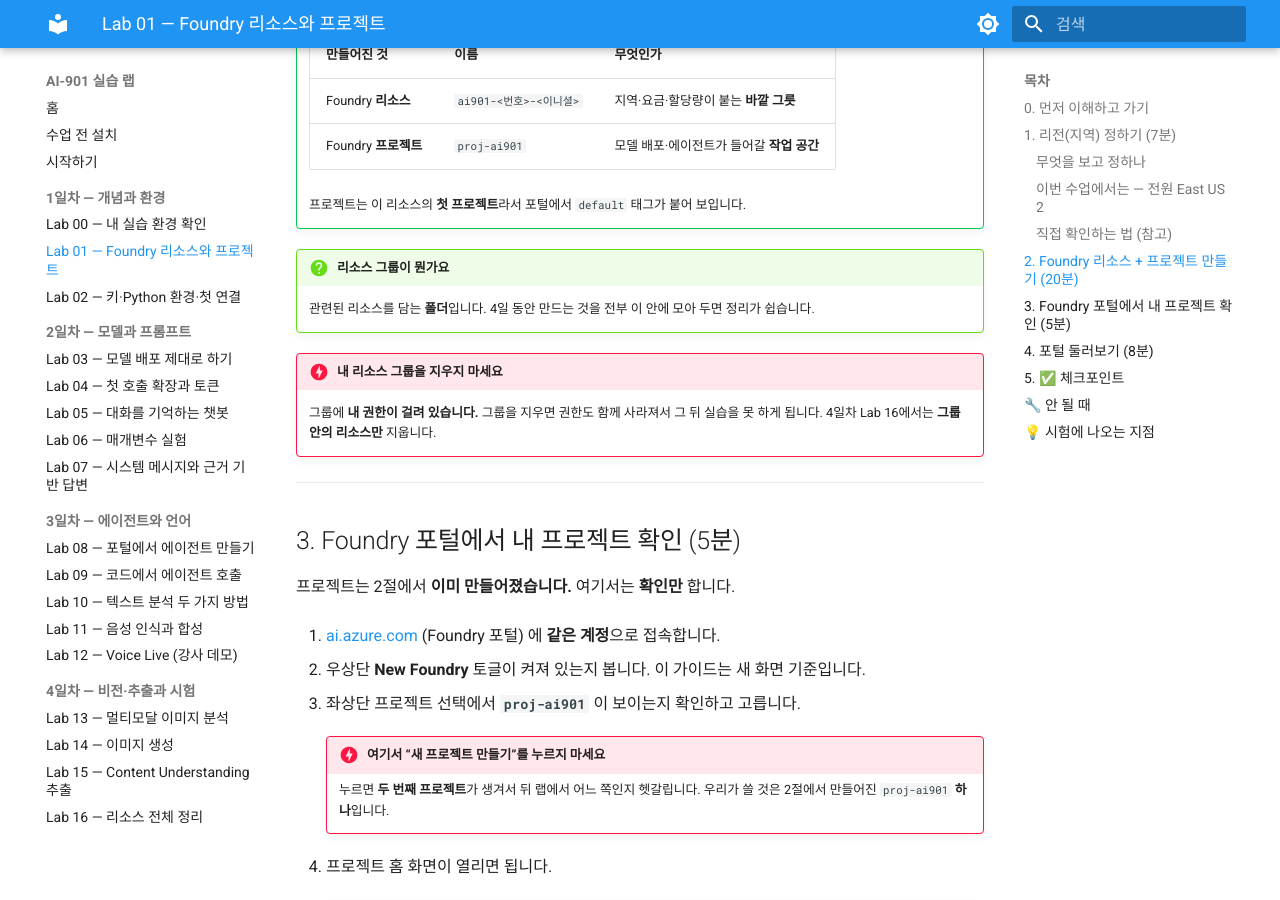
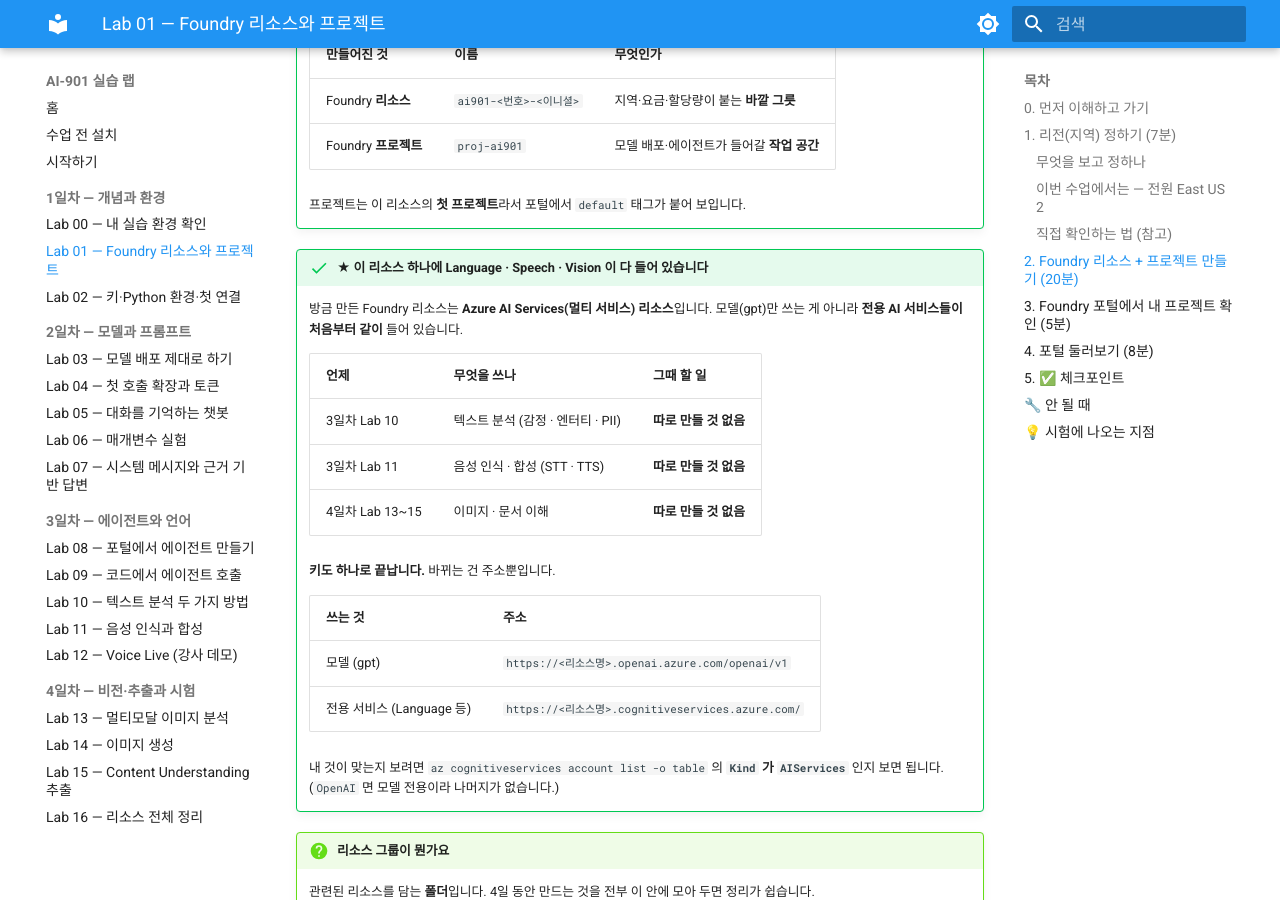
Before and after one commit to skilleat-labs/ai901-labs, an MkDocs documentation site: the page built from docs/labs/lab01-foundry-project.md, in a window 1280 px wide and 900 px high, scrolled down 3484 px. Built offline with MkDocs 1.6.1 and Material for MkDocs 9.7.7, drawn with Linux system fonts in a browser that asks for light colours; some of the changed text lies outside the part shown.

Commit message:
Lab 01 — 이 리소스 하나에 Language·Speech·Vision 이 다 들어 있다고 적었다
Lab 10 에서 "새 리소스도 키도 필요 없다"고 하는데, 정작 리소스를 만드는
Lab 01 에는 그 말이 없었다. 3일차에 "Language 는 언제 신청하냐"는 질문이
나오는 이유다.

만든 것이 AIServices 멀티 서비스 리소스라는 것, Lab 10·11·13~15 에서
따로 만들 게 없다는 것, 키는 하나고 주소만 바뀐다는 것을 2절 끝에 넣었다.
내 것이 맞는지 보는 az 명령도 같이 적었다. 시험 지점에도 한 줄 추가했다.

Lab 10 의 401·404 항목에는 kind 가 OpenAI 인 학생을 위한 강사용 우회로
(포털에서 Language service 를 F0 로 따로 생성)를 넣었다.

Co-Authored-By: Claude Opus 5 <noreply@anthropic.com>

```diff
--- a/docs/labs/lab01-foundry-project.md
+++ b/docs/labs/lab01-foundry-project.md
@@ -126,6 +126,26 @@
     | Foundry **프로젝트** | `proj-ai901` | 모델 배포·에이전트가 들어갈 **작업 공간** |
 
     프로젝트는 이 리소스의 **첫 프로젝트**라서 포털에서 `default` 태그가 붙어 보입니다.
+
+!!! success "★ 이 리소스 하나에 Language · Speech · Vision 이 다 들어 있습니다"
+    방금 만든 Foundry 리소스는 **Azure AI Services(멀티 서비스) 리소스**입니다.
+    모델(gpt)만 쓰는 게 아니라 **전용 AI 서비스들이 처음부터 같이** 들어 있습니다.
+
+    | 언제 | 무엇을 쓰나 | 그때 할 일 |
+    |---|---|---|
+    | 3일차 Lab 10 | 텍스트 분석 (감정 · 엔터티 · PII) | **따로 만들 것 없음** |
+    | 3일차 Lab 11 | 음성 인식 · 합성 (STT · TTS) | **따로 만들 것 없음** |
+    | 4일차 Lab 13~15 | 이미지 · 문서 이해 | **따로 만들 것 없음** |
+
+    **키도 하나로 끝납니다.** 바뀌는 건 주소뿐입니다.
+
+    | 쓰는 것 | 주소 |
+    |---|---|
+    | 모델 (gpt) | `https://<리소스명>.openai.azure.com/openai/v1` |
+    | 전용 서비스 (Language 등) | `https://<리소스명>.cognitiveservices.azure.com/` |
+
+    내 것이 맞는지 보려면 `az cognitiveservices account list -o table` 의
+    **`Kind` 가 `AIServices`** 인지 보면 됩니다. (`OpenAI` 면 모델 전용이라 나머지가 없습니다.)
 
 !!! question "리소스 그룹이 뭔가요"
     관련된 리소스를 담는 **폴더**입니다. 4일 동안 만드는 것을 전부 이 안에 모아 두면
@@ -274,6 +294,8 @@
     - **"지역(리전)을 정하는 단위는?"** → 프로젝트가 아니라 **리소스**
     - **"모델 배포와 에이전트가 들어가는 곳은?"** → **프로젝트**
     - **"리전 선택 시 가장 먼저 볼 것은?"** → **모델 가용성**
+    - **"하나의 AI Services 리소스로 여러 AI 서비스를 쓸 수 있나?"** → **그렇습니다.**
+      멀티 서비스 리소스 하나에 **키·엔드포인트 한 벌**로 Language · Speech · Vision 을 씁니다
     - **포털이 둘을 한 번에 만들어 주더라도** → 지역·과금·할당량은 **리소스**,
       모델 배포·에이전트는 **프로젝트**
 
```
Also changed, not shown: docs/labs/lab10-text-analysis.md (+3 -0 lines).
